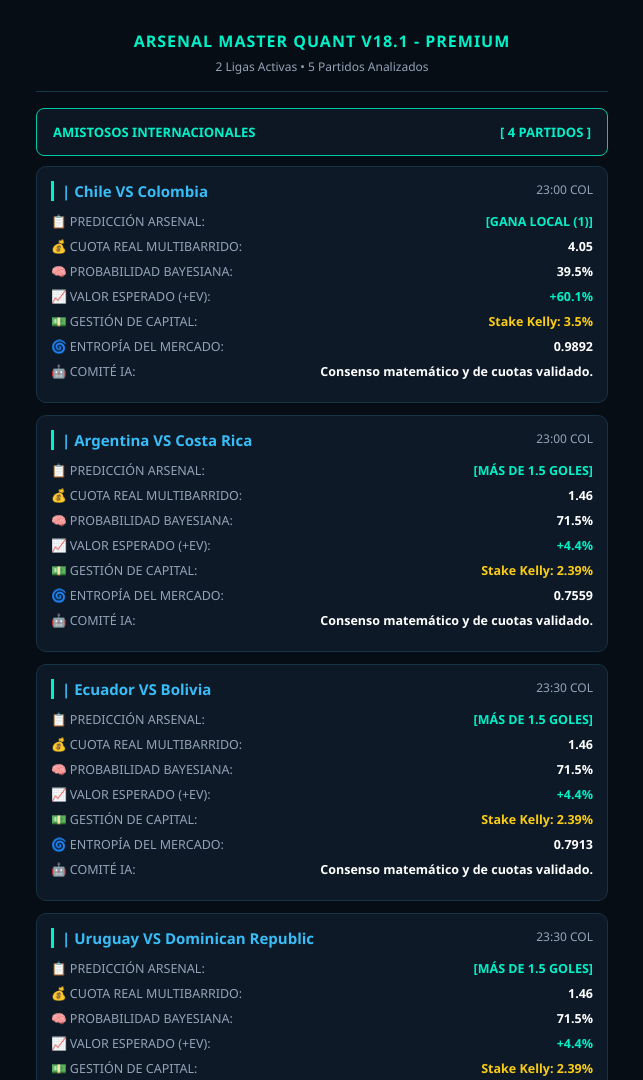
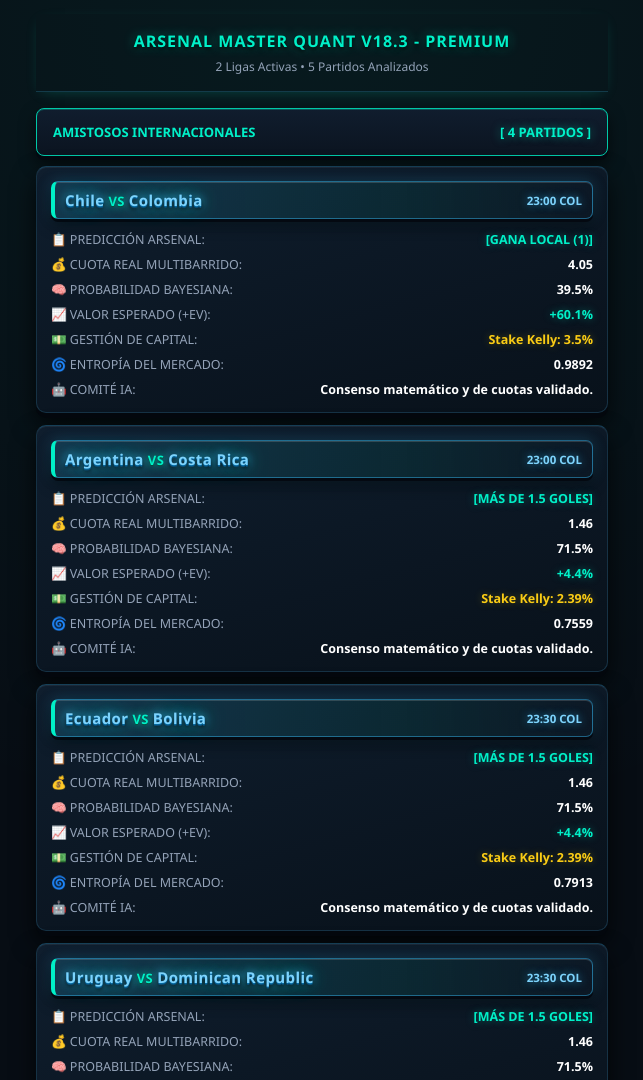
Before and after one commit to sergiocdevia-hash/Arsenal-Master-quant, a plain HTML site: page www/index.html in a window 1280 px wide. Shown: the top 1080 px of the page, without its empty margins (318-961 px from the left). Drawn offline with Linux system fonts and the light colour scheme; no server answers.

Commit message:
Update index.html

```diff
--- a/www/index.html
+++ b/www/index.html
@@ -3,43 +3,139 @@
 <head>
   <meta charset="UTF-8" />
   <meta name="viewport" content="width=device-width, initial-scale=1.0" />
-  <title>ARSENAL MASTER QUANT V18.1 - PREMIUM</title>
+  <title>ARSENAL MASTER QUANT V18.3 - PREMIUM</title>
   <style>
     * { box-sizing: border-box; margin: 0; padding: 0; font-family: 'Segoe UI', Roboto, sans-serif; }
-    body { background-color: #070d14; color: #e2e8f0; padding: 14px; max-width: 600px; margin: 0 auto; }
-    .header { text-align: center; padding: 16px 10px; border-bottom: 1px solid #133b4a; margin-bottom: 16px; }
-    .header h1 { color: #00f0c8; font-size: 16px; letter-spacing: 1px; text-transform: uppercase; }
+    body {
+      background-color: #070d14;
+      background-image: radial-gradient(circle at 50% 0%, rgba(0, 240, 200, 0.06) 0%, transparent 60%);
+      color: #e2e8f0;
+      padding: 14px;
+      max-width: 600px;
+      margin: 0 auto;
+    }
+    .header {
+      text-align: center;
+      padding: 16px 10px;
+      border-bottom: 1px solid #133b4a;
+      margin-bottom: 16px;
+      box-shadow: 0 4px 14px -6px rgba(0, 240, 200, 0.25);
+    }
+    .header h1 {
+      color: #00f0c8;
+      font-size: 16px;
+      letter-spacing: 1px;
+      text-transform: uppercase;
+      text-shadow: 0 2px 4px rgba(0, 0, 0, 0.9), 0 0 12px rgba(0, 240, 200, 0.45);
+    }
     .header p { color: #94a3b8; font-size: 12px; margin-top: 6px; }
+
+    /* BOTONES DE LIGA (MISMO DISEÑO CON ACABADO 3D FUTURISTA) */
     .liga-btn {
-      width: 100%; background: #0d1724; border: 1px solid #00c8a8; border-radius: 8px;
-      padding: 14px 16px; margin-bottom: 10px; display: flex; justify-content: space-between;
-      align-items: center; cursor: pointer; color: #00f0c8; font-weight: 700; font-size: 13px;
+      width: 100%;
+      background: linear-gradient(180deg, #101d2e 0%, #0b1420 100%);
+      border: 1px solid #00c8a8;
+      border-radius: 8px;
+      padding: 14px 16px;
+      margin-bottom: 10px;
+      display: flex;
+      justify-content: space-between;
+      align-items: center;
+      cursor: pointer;
+      color: #00f0c8;
+      font-weight: 700;
+      font-size: 13px;
+      box-shadow:
+        0 4px 0 #040911,
+        0 8px 16px rgba(0, 0, 0, 0.6),
+        inset 0 1px 0 rgba(0, 240, 200, 0.25);
+      transition: transform 0.12s ease;
     }
-    .liga-btn span.count { color: #00f0c8; }
+    .liga-btn:active {
+      transform: translateY(2px);
+      box-shadow: 0 2px 0 #040911, 0 4px 8px rgba(0, 0, 0, 0.6);
+    }
+    .liga-btn span.count {
+      color: #00f0c8;
+      text-shadow: 0 0 8px rgba(0, 240, 200, 0.5);
+    }
     .partidos-box { display: none; margin-bottom: 16px; }
     .partidos-box.open { display: block; }
+
+    /* CASILLAS DE PARTIDO (MISMA ESTRUCTURA CON RELIEVE 3D REALISTA) */
     .card {
-      background: #0d1926; border: 1px solid #163245; border-radius: 10px;
-      padding: 14px; margin-bottom: 12px;
+      background: linear-gradient(165deg, #0f1e2e 0%, #0b1622 60%, #08111a 100%);
+      border: 1px solid #163245;
+      border-top: 1px solid rgba(56, 189, 248, 0.25);
+      border-radius: 10px;
+      padding: 14px;
+      margin-bottom: 12px;
+      box-shadow:
+        0 5px 0 #04080e,
+        0 12px 24px rgba(0, 0, 0, 0.72),
+        inset 0 1px 0 rgba(255, 255, 255, 0.06);
     }
+
+    /* LETRERO AZUL DE LOS EQUIPOS EN 3D NEÓN LLAMATIVO Y FUTURISTA */
     .match-title {
-      color: #38bdf8; font-weight: 700; font-size: 15px; border-left: 3px solid #00f0c8;
-      padding-left: 8px; margin-bottom: 12px; display: flex; justify-content: space-between;
+      background: linear-gradient(90deg, rgba(56, 189, 248, 0.16) 0%, rgba(0, 240, 200, 0.07) 65%, rgba(13, 25, 38, 0.4) 100%);
+      border: 1px solid rgba(56, 189, 248, 0.45);
+      border-left: 4px solid #00f0c8;
+      border-radius: 7px;
+      padding: 8px 10px;
+      margin-bottom: 12px;
+      display: flex;
+      justify-content: space-between;
+      align-items: center;
+      gap: 8px;
+      box-shadow:
+        0 3px 0 #040911,
+        0 6px 14px rgba(0, 0, 0, 0.65),
+        0 0 14px rgba(56, 189, 248, 0.25),
+        inset 0 1px 0 rgba(255, 255, 255, 0.15);
     }
-    .match-time { color: #94a3b8; font-size: 12px; font-weight: 400; }
-    .row { display: flex; justify-content: space-between; align-items: flex-start; margin-bottom: 8px; font-size: 12.5px; }
+    .team-name-3d {
+      color: #7dd3fc;
+      font-weight: 900;
+      font-size: 15px;
+      letter-spacing: 0.4px;
+      text-shadow:
+        0 1px 0 #0369a1,
+        0 2px 0 #0c4a6e,
+        0 3px 4px rgba(0, 0, 0, 0.95),
+        0 0 10px rgba(56, 189, 248, 0.95),
+        0 0 20px rgba(0, 240, 200, 0.65);
+    }
+    .vs-neon {
+      color: #00f0c8;
+      font-weight: 900;
+      font-size: 13px;
+      margin: 0 4px;
+      text-shadow: 0 1px 0 #064e3b, 0 0 10px rgba(0, 240, 200, 0.9);
+    }
+    .match-time {
+      color: #7dd3fc;
+      font-size: 11.5px;
+      font-weight: 700;
+      white-space: nowrap;
+      text-shadow: 0 0 8px rgba(56, 189, 248, 0.65);
+    }
+
+    /* FILAS ORIGINALES CON ACABADO NÍTIDO */
+    .row { display: flex; justify-content: space-between; align-items: flex-start; margin-bottom: 8px; font-size: 12.5px; gap: 8px; }
+    .row:last-child { margin-bottom: 0; }
     .label { color: #94a3b8; flex: 1; }
     .val { font-weight: 700; text-align: right; flex: 1.2; }
-    .cyan { color: #00f0c8; }
+    .cyan { color: #00f0c8; text-shadow: 0 0 8px rgba(0, 240, 200, 0.35); }
     .white { color: #ffffff; }
-    .gold { color: #facc15; }
+    .gold { color: #facc15; text-shadow: 0 0 8px rgba(250, 204, 21, 0.3); }
     .red { color: #f87171; }
-    .loading { text-align: center; color: #00f0c8; padding: 40px 10px; }
+    .loading { text-align: center; color: #00f0c8; padding: 40px 10px; text-shadow: 0 0 10px rgba(0, 240, 200, 0.45); }
   </style>
 </head>
 <body>
   <div class="header">
-    <h1>ARSENAL MASTER QUANT V18.1 - PREMIUM</h1>
+    <h1>ARSENAL MASTER QUANT V18.3 - PREMIUM</h1>
     <p id="subtitulo">Cargando cartelera cuántica en vivo...</p>
   </div>
   <div id="contenedor" class="loading">Sincronizando motores...</div>
@@ -47,8 +143,9 @@
   <script>
     async function cargarCartelera() {
       try {
-        let res = await fetch('datos/partidos_del_dia.json?v=' + Date.now());
-        if (!res.ok) res = await fetch('data/partidos_del_dia.json?v=' + Date.now());
+        let res = await fetch('data/partidos_del_dia.json?v=' + Date.now());
+        if (!res.ok) res = await fetch('../data/partidos_del_dia.json?v=' + Date.now());
+        if (!res.ok) res = await fetch('../predicciones/cartelera_actual.json?v=' + Date.now());
         const data = await res.json();
 
         const cont = document.getElementById('contenedor');
@@ -58,6 +155,8 @@
         let lista = [];
         if (Array.isArray(data.partidos)) {
           lista = data.partidos;
+        } else if (Array.isArray(data.pronosticos)) {
+          lista = data.pronosticos;
         } else if (data.partidos && typeof data.partidos === 'object') {
           lista = Object.values(data.partidos);
         } else {
@@ -93,21 +192,28 @@
 
           partidos.forEach(p => {
             const horaCol = (p.fecha && p.fecha.includes('T')) ? p.fecha.split('T').pop().slice(0, 5) : (p.hora || '');
-            box.innerHTML += `
-              <div class="card">
+            const bandera = p.bandera || '';
+            const visitante = p.visitante || p.visita || 'Visita';
+            const prediccion = p.prediccion || p.mercado || 'SEÑAL VIP';
+            const resumenIa = p.resumen_ia || p.veredicto || '';
+
+            const card = document.createElement('div');
+            card.className = 'card';
+            card.innerHTML = `
               <div class="match-title">
-                  <span>| ${p.local} VS ${p.visitante}</span>
+                <span class="team-name-3d">${bandera ? bandera + ' ' : ''}${p.local}<span class="vs-neon">VS</span>${visitante}</span>
                 <span class="match-time">${horaCol ? horaCol + ' COL' : ''}</span>
               </div>
-                <div class="row"><span class="label">📋 PREDICCIÓN ARSENAL:</span><span class="val cyan">[${p.prediccion}]</span></div>
+              <div class="row"><span class="label">📋 PREDICCIÓN ARSENAL:</span><span class="val cyan">[${prediccion}]</span></div>
               <div class="row"><span class="label">💰 CUOTA REAL MULTIBARRIDO:</span><span class="val white">${Number(p.cuota || 0).toFixed(2)}</span></div>
               <div class="row"><span class="label">🧠 PROBABILIDAD BAYESIANA:</span><span class="val white">${p.probabilidad || 0}%</span></div>
               <div class="row"><span class="label">📈 VALOR ESPERADO (+EV):</span><span class="val cyan">+${p.ev || 0}%</span></div>
               <div class="row"><span class="label">💵 GESTIÓN DE CAPITAL:</span><span class="val gold">Stake Kelly: ${p.stake || 0}%</span></div>
-                <div class="row"><span class="label">🌀 ENTROPÍA DEL MERCADO:</span><span class="val white">${p.entropia || 0}</span></div>
-                ${p.resumen_ia ? `<div class="row"><span class="label">🤖 COMITÉ IA:</span><span class="val white">${p.resumen_ia}</span></div>` : ''}
-              </div>
+              <div class="row"><span class="label">🌀 ENTROPÍA DEL MERCADO:</span><span class="val white">${p.entropia || '0.8420'}</span></div>
+              ${p.casa_colombia ? `<div class="row"><span class="label">🇨🇴 ARBITRAJE ${String(p.casa_colombia).toUpperCase()}:</span><span class="val cyan">@ ${Number(p.cuota_colombia || p.cuota || 0).toFixed(2)}</span></div>` : ''}
+              ${resumenIa ? `<div class="row"><span class="label">🤖 COMITÉ IA:</span><span class="val white">${resumenIa}</span></div>` : ''}
             `;
+            box.appendChild(card);
           });
 
           cont.appendChild(btn);
```
Lines whose indentation alone changed are shown as unchanged.
